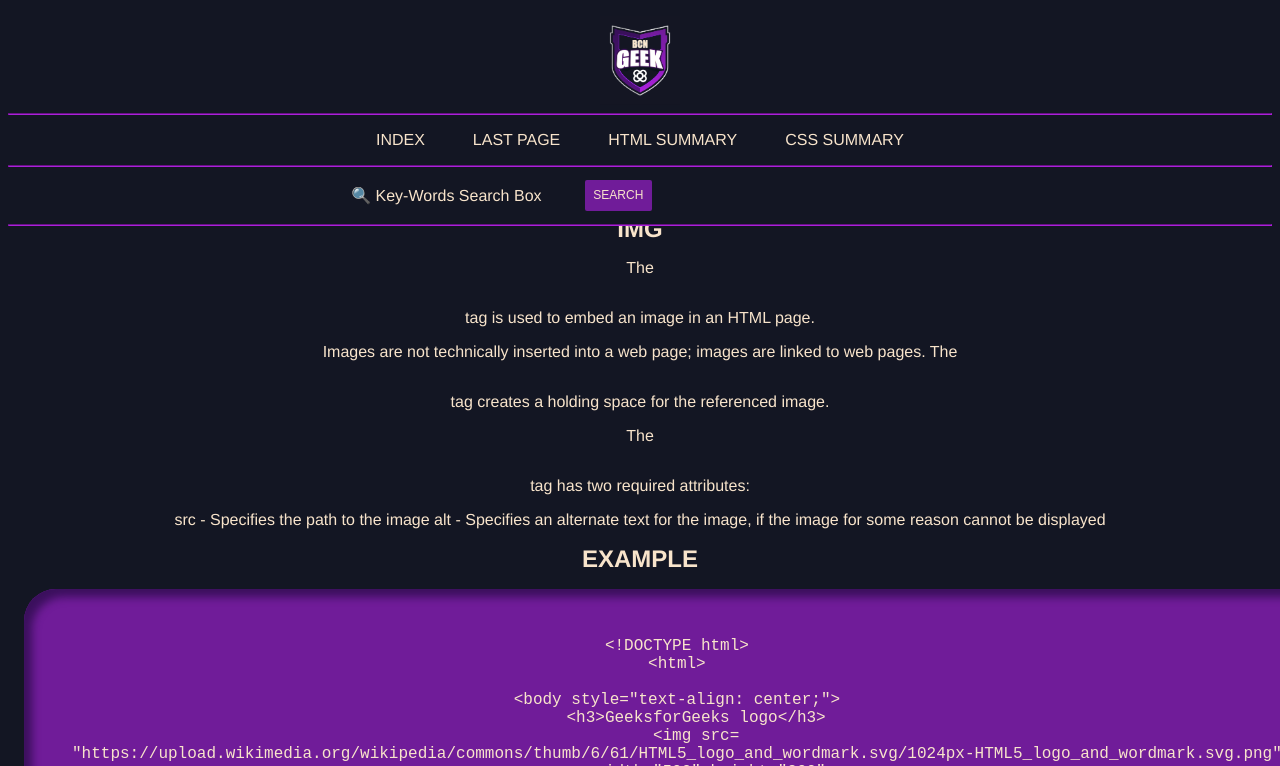
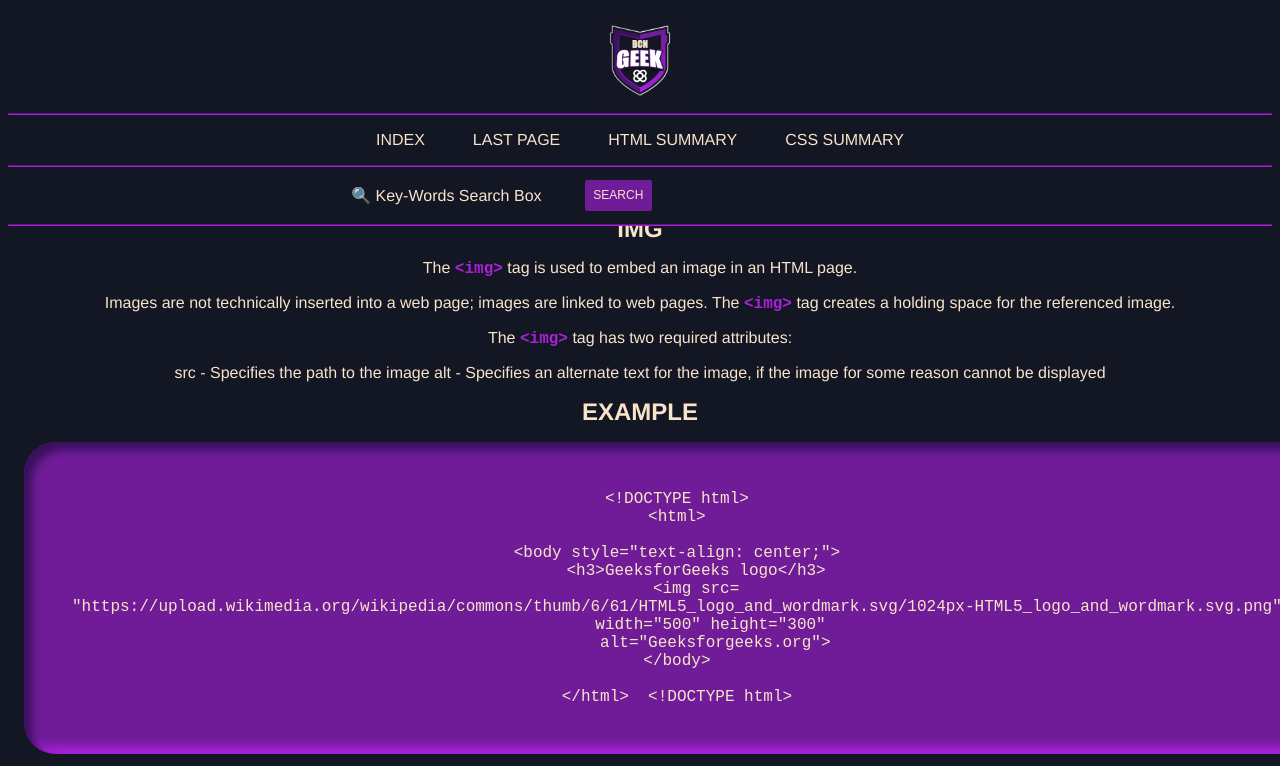
Before and after one commit to BCNGEEKS/Geekateca, a Jekyll site: the page built from BCNGEEK_SECTIONS/BCNGEEK_HTML/graphical-elements.md, in a window 1280 px wide and 900 px high, scrolled down 972 px, cut to the strip 0-766 px from the top of the window. Built offline with Jekyll 4.4.1, drawn with Linux system fonts in a browser that asks for light colours; our own code applies the rules of GitHub Pages for plain Markdown files.

Commit message:
graphical elements fix errors

```diff
--- a/BCNGEEK_SECTIONS/BCNGEEK_HTML/graphical-elements.md
+++ b/BCNGEEK_SECTIONS/BCNGEEK_HTML/graphical-elements.md
@@ -55,11 +55,11 @@ The `<hr>` element is most often displayed as a horizontal rule that is used to
 
 ### IMG
 
-The <img> tag is used to embed an image in an HTML page.
+The ``<img>`` tag is used to embed an image in an HTML page.
 
-Images are not technically inserted into a web page; images are linked to web pages. The <img> tag creates a holding space for the referenced image.
+Images are not technically inserted into a web page; images are linked to web pages. The ``<img>`` tag creates a holding space for the referenced image.
 
-The <img> tag has two required attributes:
+The ``<img>`` tag has two required attributes:
 
 src - Specifies the path to the image
 alt - Specifies an alternate text for the image, if the image for some reason cannot be displayed
```
